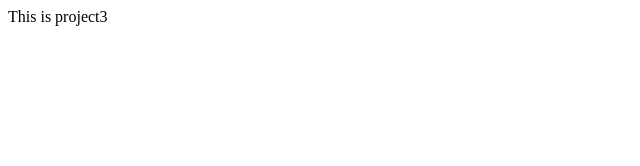
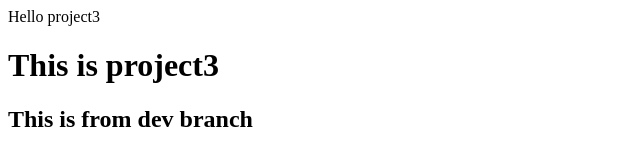
Before and after one commit to RanchidaB/project3, a plain HTML site: page index.html in a window 1280 px wide. Shown: the whole page, without its empty margins (0-640 px from the left). Drawn offline with Linux system fonts and the light colour scheme.

Commit message:
modified in dev branch

```diff
--- a/index.html
+++ b/index.html
@@ -1,8 +1,13 @@
 <html>
 <head>
+	<meta charset = "UTF-8">
+	<meta http-equiv="X-UA-Compatble" content="IE=edge">
+	<meta name = "viewport" content = "width=device-width, initial-scale=1.0">
 	<title> Hello Project</title>
 </head>
 <body>
-	<div>This is project3</dive>
+	<div>Hello project3</dive>
+	<h1> This is project3 </h1>
+	<h2> This is from dev branch </h2>
 </body>
 </html>
```
